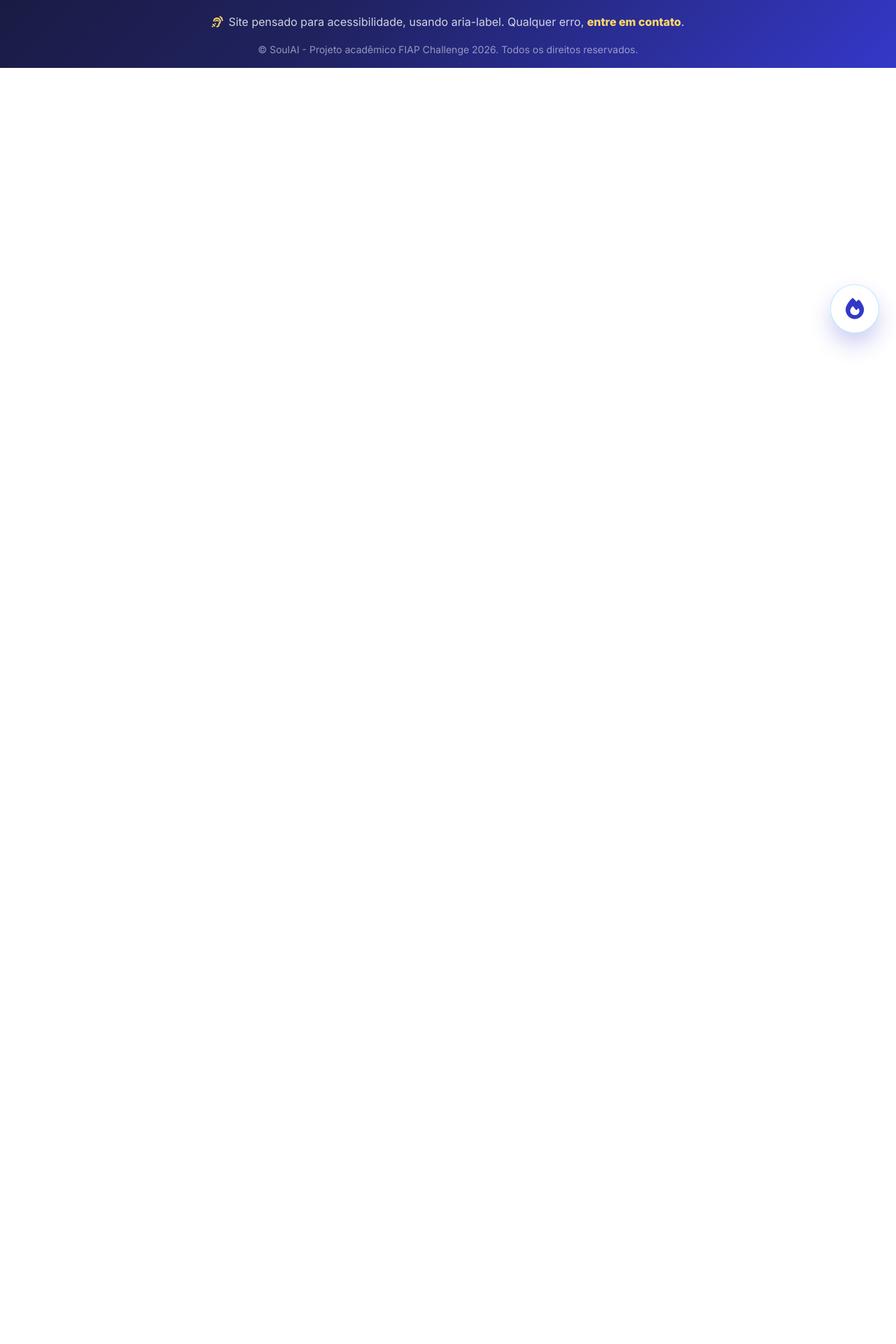
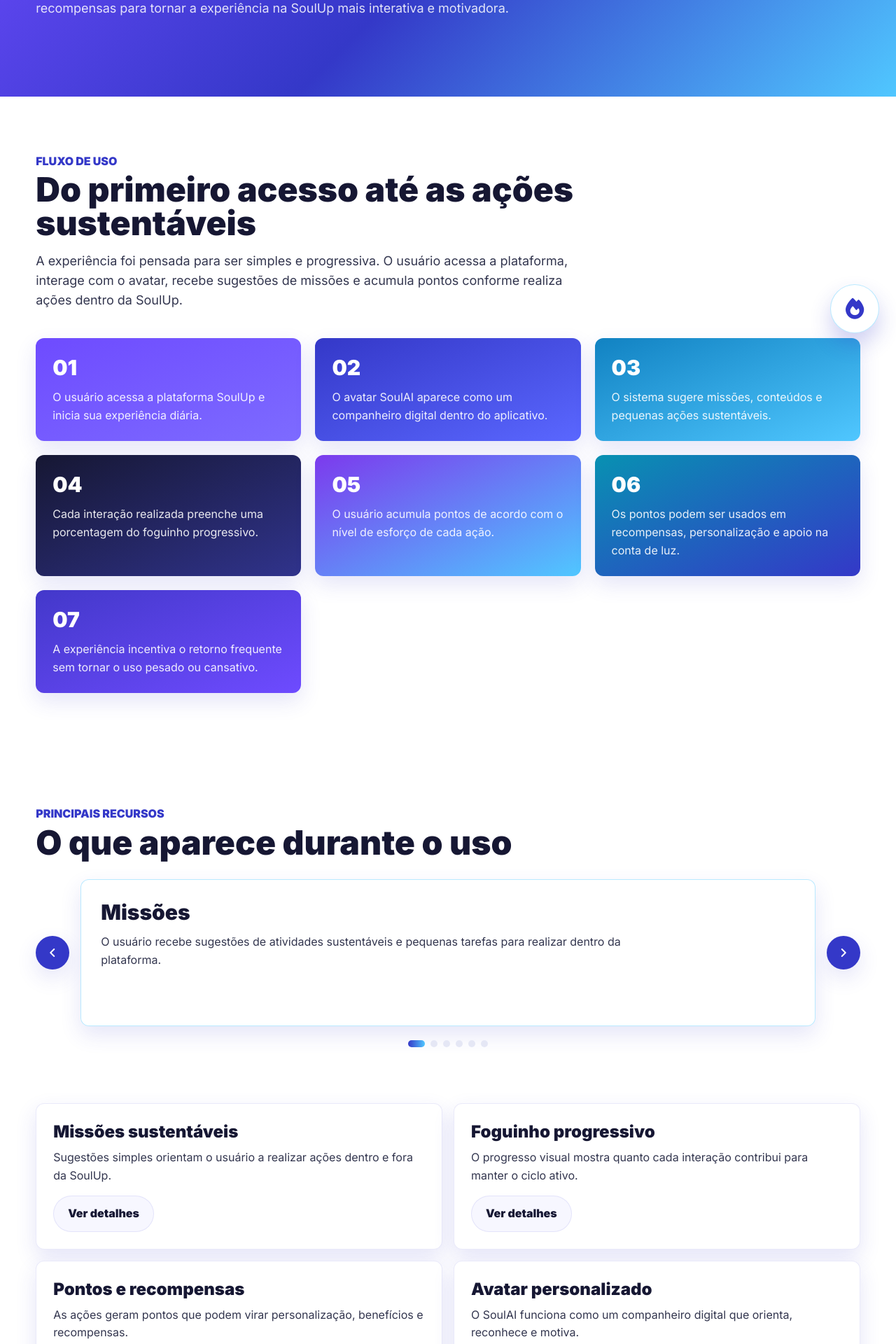
Before and after one commit to manuelalramos/SoulAi_Projeto, a React (Vite) app: page /solucao in a window 1280 px wide. Shown: the part 300-2220 px from the top of the page at 70% size. Before the commit the page ends 800 px from the top, so only its background shows below. Built offline with nearby package versions, Linux system fonts and the light colour scheme.

Commit message:
feat : migra pagina de solucao

```diff
--- a/src/pages/Solucao/Solucao.tsx
+++ b/src/pages/Solucao/Solucao.tsx
@@ -1,3 +1,51 @@
-export default function Solucao(){
-    return null;
+import { Link } from "react-router-dom";
+
+import PageIntro from "../../components/PageIntro/PageIntro";
+
+import { solutionFeatures } from "../../data/solution";
+
+import { FeatureShowcaseSection } from "./sections/FeatureShowcaseSection";
+
+import { FlowSection } from "./sections/FlowSection";
+
+export default function Solucao() {
+    return (
+        <>
+            <PageIntro
+                label="Funcionalidades"
+                title="Como a solução funciona"
+                description="Entenda como o SoulAI utiliza avatar inteligente, missões, foguinho progressivo e recompensas para tornar a experiência na SoulUp mais interativa e motivadora."
+            />
+
+            <FlowSection />
+
+            <FeatureShowcaseSection />
+
+            <section className="bg-white pb-16">
+                <div className="mx-auto grid w-[92%] max-w-[1180px] grid-cols-1 gap-4 md:grid-cols-2">
+                    {solutionFeatures.map((feature) => (
+                        <article
+                            className="group rounded-xl border border-soul-blue/10 bg-white p-6 shadow-card transition-all duration-300 hover:-translate-y-1 hover:border-transparent hover:bg-gradient-to-br hover:from-soul-purple hover:via-soul-blue hover:to-[#1182c2] hover:shadow-future"
+                            key={feature.slug}
+                        >
+                            <h2 className="text-2xl font-black text-soul-ink transition-colors duration-300 group-hover:text-white">
+                                {feature.title}
+                            </h2>
+
+                            <p className="mt-2 transition-colors duration-300 group-hover:text-white/90">
+                                {feature.summary}
+                            </p>
+
+                            <Link
+                                className="mt-4 inline-flex min-h-11 items-center justify-center rounded-full border border-soul-blue/10 bg-soul-soft/80 px-5 py-3 font-black text-soul-ink transition-all duration-300 hover:-translate-y-1 hover:shadow-future"
+                                to={`/solucao/${feature.slug}`}
+                            >
+                                Ver detalhes
+                            </Link>
+                        </article>
+                    ))}
+                </div>
+            </section>
+        </>
+    );
 }
```
